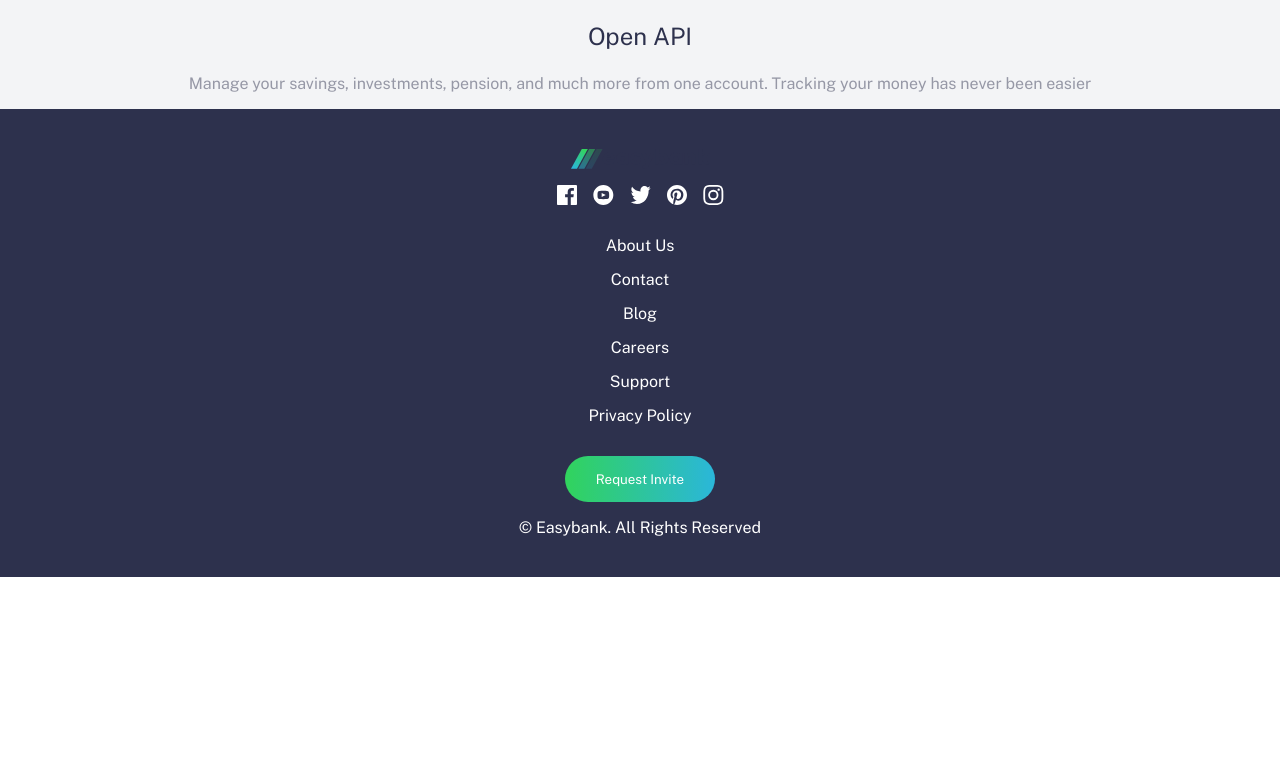
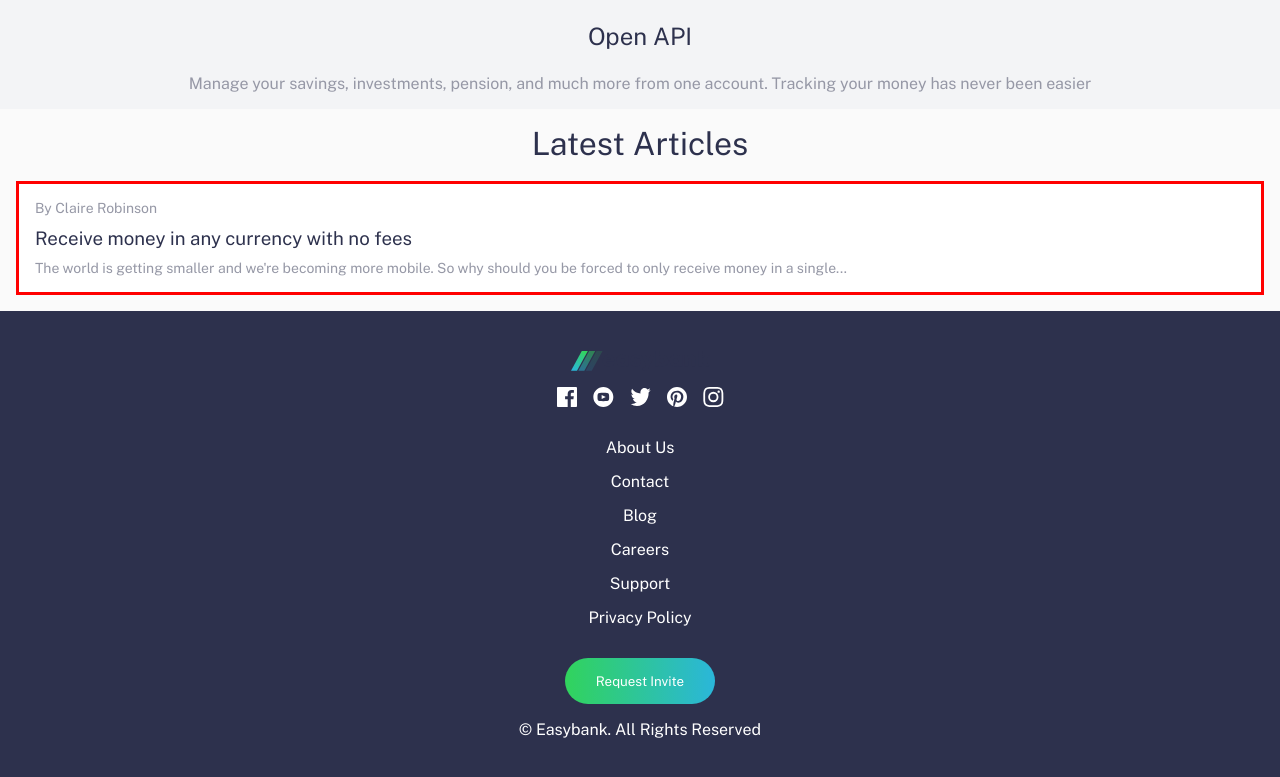
Before and after one commit to abiodunfreeman/banking-website-mobile, a React (Create React App) app: page / in a window 1280 px wide. Shown: the part 1426-2203 px from the top of the page. Before the commit the page ends 2003 px from the top, so only its background shows below. Built offline with nearby package versions, Linux system fonts and the light colour scheme.

Commit message:
set up Article css

```diff
--- a/src/App.js
+++ b/src/App.js
@@ -1,6 +1,7 @@
 import Nav from "./components/Nav";
 import Hero from "./components/Hero";
 import Info from "./components/Info";
+import Articles from "./components/Articles";
 import Footer from "./components/Footer";
 import "./styles.css";
 import Header from "./components/Header";
@@ -15,6 +16,7 @@
       <Nav />
       <Hero />
       <Info />
+      <Articles />
       <Footer />
     </div>
   );
--- /dev/null
+++ b/src/components/Articles.js
@@ -0,0 +1,19 @@
+import "./articles.css";
+export default function Articles() {
+  return (
+    <div id="articles-container">
+      <h1>Latest Articles</h1>
+      <div className="article-card">
+        <img src="./images/image-currency.jpg" alt="" />
+        <div className="card-desc">
+          <p>By Claire Robinson</p>
+          <h3>Receive money in any currency with no fees</h3>
+          <p>
+            The world is getting smaller and we're becoming more mobile. So why
+            should you be forced to only receive money in a single...
+          </p>
+        </div>
+      </div>
+    </div>
+  );
+}
--- /dev/null
+++ b/src/components/articles.css
@@ -0,0 +1,36 @@
+#articles-container {
+  display: flex;
+  flex-direction: column;
+  align-items: center;
+  padding: 1rem;
+  background-color: hsl(0, 0%, 98%);
+}
+#articles-container h1 {
+  color: hsl(233, 26%, 24%);
+  font-weight: 300;
+}
+.article-card {
+  width: 100%;
+}
+.article-card img {
+  width: 100%;
+  border-top-left-radius: 20px;
+  border-top-right-radius: 20px;
+}
+.card-desc {
+  border: 3px solid red;
+  display: flex;
+  flex-direction: column;
+  gap: 0.7rem;
+  padding: 1rem;
+  background-color: white;
+}
+.card-desc p {
+  text-align: justify;
+  font-size: 14px;
+  color: hsl(233, 8%, 62%);
+}
+.card-desc h3 {
+  color: hsl(233, 26%, 24%);
+  font-weight: 300;
+}
```
